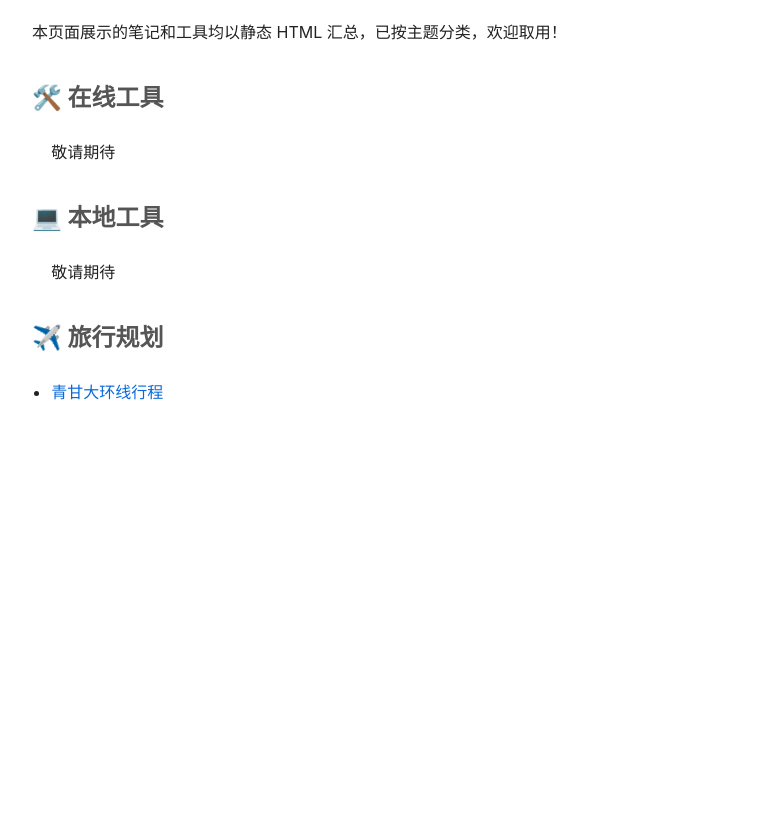
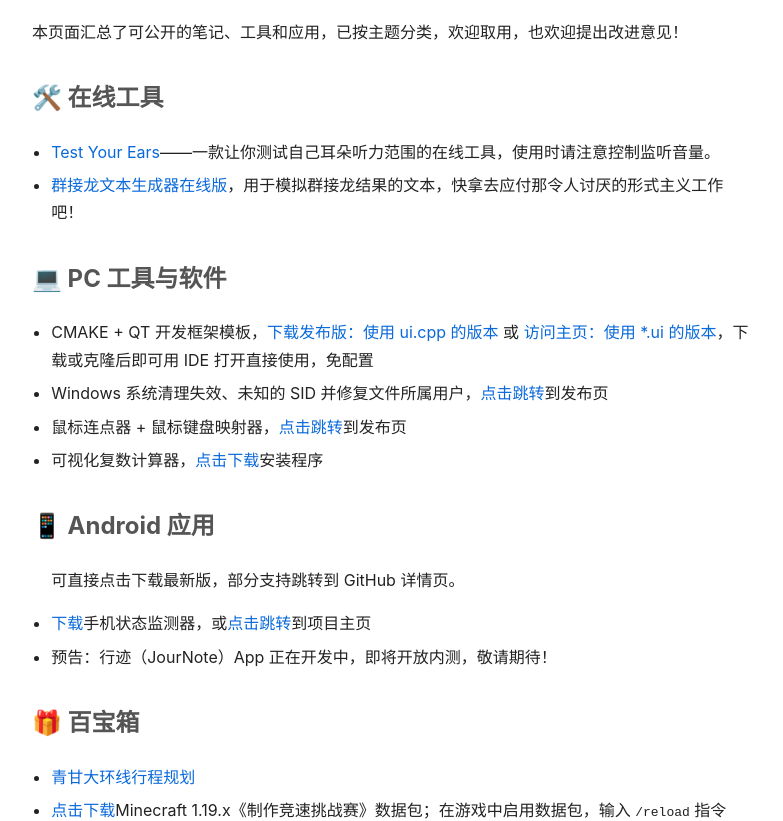
Before and after one commit to JupiterLyr/Personal-Homepage, a website: page index.html in a window 1280 px wide. Shown: the part 131-952 px from the top of the page, without its empty margins (248-1031 px from the left). Before the commit the page ends 800 px from the top, so only its background shows below. Drawn offline with Linux system fonts and the light colour scheme.

Commit message:
Update Homepage & Issue Template

```diff
--- a/index.html
+++ b/index.html
@@ -22,18 +22,39 @@
 </head>
 <body>
   <h1>📁 JupiterLyr 的个人主页</h1>
-  <p>本页面展示的笔记和工具均以静态 HTML 汇总，已按主题分类，欢迎取用！</p>
+  <p>本页面汇总了可公开的笔记、工具和应用，已按主题分类，欢迎取用，也欢迎提出改进意见！</p>
 
   <h2>🛠️ 在线工具</h2>
-  <ul>敬请期待</ul>
+  <ul>
+    <li><a href="https://jupiterlyr.github.io/TestYourEars/">Test Your Ears</a>——一款让你测试自己耳朵听力范围的在线工具，使用时请注意控制监听音量。</li>
+    <li><a href="https://jupiterlyr.github.io/Random_Timestamps_Generator/">群接龙文本生成器在线版</a>，用于模拟群接龙结果的文本，快拿去应付那令人讨厌的形式主义工作吧！</li>
+  </ul>
 
-  <h2>💻 本地工具</h2>
-  <ul>敬请期待</ul>
+  <h2>💻 PC 工具与软件</h2>
+  <ul>
+    <li>CMAKE + QT 开发框架模板，<a href="https://github.com/JupiterLyr/checkQt">下载发布版：使用 ui.cpp 的版本</a> 或 <a href="https://github.com/JupiterLyr/checkQt--withUIconfig">访问主页：使用 *.ui 的版本</a>，下载或克隆后即可用 IDE 打开直接使用，免配置</li>
+    <li>Windows 系统清理失效、未知的 SID 并修复文件所属用户，<a href="https://github.com/JupiterLyr/File_Owner_Fix_And_Permission_Cleaner/releases">点击跳转</a>到发布页</li>
+    <li>鼠标连点器 + 鼠标键盘映射器，<a href="https://github.com/JupiterLyr/Mouse-Clicker/releases">点击跳转</a>到发布页</li>
+    <li>可视化复数计算器，<a href="https://github.com/JupiterLyr/Plural_Calculator/releases/download/v1.3.2/Plural_Calculator_Installer_r1.3.2.exe">点击下载</a>安装程序</li>
+  </ul>
 
-  <h2>✈️ 旅行规划</h2>
+  <h2>📱 Android 应用</h2>
   <ul>
-    <li><a href="./travel/青甘大环线/青甘大环线10天综合攻略.html">青甘大环线行程</a></li>
+    <p>可直接点击下载最新版，部分支持跳转到 GitHub 详情页。</p>
+    <li><a href="https://github.com/JupiterLyr/CellPhoneMonitor/releases/download/v1.4.2/CellPhoneMonitor-v1.4.2release.apk">下载</a>手机状态监测器，或<a href="https://github.com/JupiterLyr/CellPhoneMonitor">点击跳转</a>到项目主页</li>
+    <li>预告：行迹（JourNote）App 正在开发中，即将开放内测，敬请期待！</li>
   </ul>
+
+  <h2>🎁 百宝箱</h2>
+  <ul>
+    <li><a href="./travel/青甘大环线/青甘大环线10天综合攻略.html">青甘大环线行程规划</a></li>
+    <li><a href="https://github.com/JupiterLyr/Task_Racing_Challenge-JingsuTiaozhanSai/releases/download/v1.1.5release/Racing_Tasks_Challenge-r1.1.5.zip">点击下载</a>Minecraft 1.19.x《制作竞速挑战赛》数据包；在游戏中启用数据包，输入 <code>/reload</code> 指令后，使用创造模式设置游戏内规则</li>
+  </ul>
+
+  <hr style="border: none; border-top: 2px solid #666; margin: 20px 0;" />
+
+  <h1>如何上报 Issue</h1>
+  欢迎直接<a href="https://github.com/JupiterLyr/Personal-Homepage/issues/new">由此创建 issue</a>，<b>请注明发现问题的在线工具或本地软件</b>，并详细阐述触发条件、出现的现象、导致的问题，以及想要提出的建议。
 
 </body>
 </html>
```
Also changed, not shown: .github/ISSUE_TEMPLATE/bug_report.md (added).
